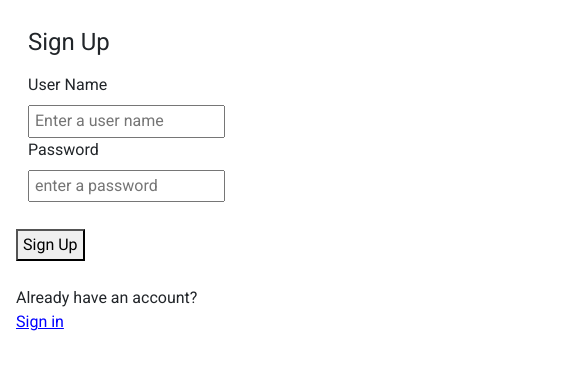
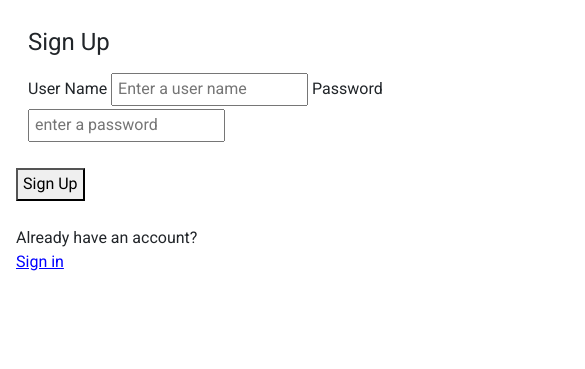
Before and after one commit to wahidCarvan/capstone-two-backend, a website: page public/admin/index.html in a window 390 px wide. Shown: the part 63-432 px from the top of the page, 585 px wide, since content can reach past the window. Drawn offline with nearby package versions, Linux system fonts and the light colour scheme.

Commit message:
fix the password field

```diff
--- a/public/admin/index.css
+++ b/public/admin/index.css
@@ -93,3 +93,16 @@ fieldset {
 ul {
   list-style-type: none;
 }
+
+/*everything that needs to be mobile friendly will go inside*/
+@media only screen and (max-width: 640px) {
+  form {
+    width: 100%;
+  }
+
+.container {
+  width: 150%;
+}
+
+
+}
--- a/public/admin/index.js
+++ b/public/admin/index.js
@@ -176,7 +176,7 @@ function generateSignUpForm(){
         <legend>Sign Up</legend>
         <label for="username">User Name</label>
         <input type="text" id="username" name="username" required class="js-product-list-entry" placeholder="Enter a user name">
-        <label for="password">Password</label>
+        <label for="password">Password</label><br>
         <input type="text" id="password" name="password" required class="js-product-list-entry" placeholder="enter a password">
       </fieldset>
       <button type="submit">Sign Up</button>
```
Also changed, not shown: public/admin/float-grid.css (+0 -12 lines).
